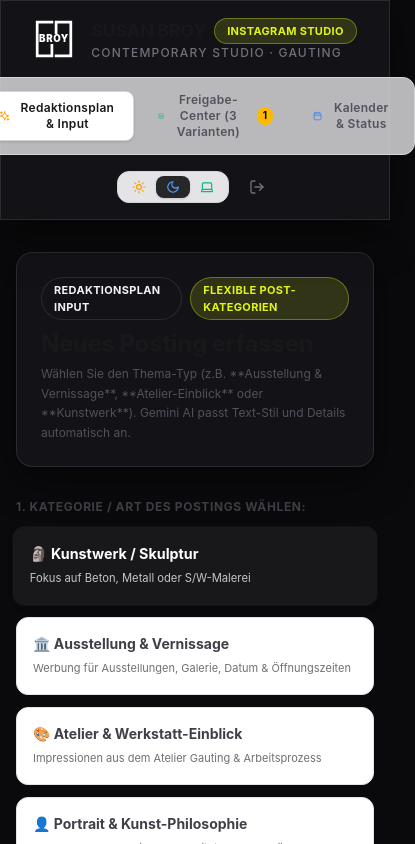
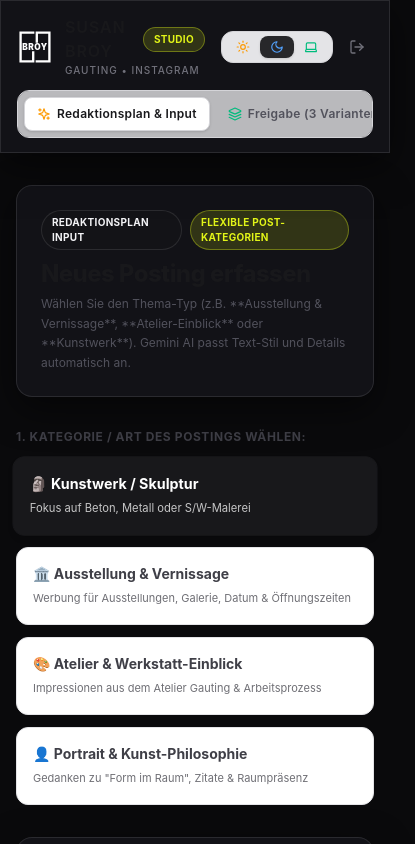
Before and after one commit to martinrausche/susan-broy-studio, a Next.js app: page / in a window 390 px wide. Shown: the top 844 px of the page, 415 px wide, since content can reach past the window. Built offline with nearby package versions, Linux system fonts and the light colour scheme.

Commit message:
Optimize responsive layout, touch targets, and mobile Safari compatibility

```diff
--- a/src/components/Header.jsx
+++ b/src/components/Header.jsx
@@ -7,51 +7,65 @@ export default function Header({ activeTab, setActiveTab, pendingCount, theme, s
   const logoColor = isDark ? '#FFFFFF' : '#000000';
 
   return (
-    <header className="glass-panel sticky top-0 z-50 px-6 py-4 transition-colors">
-      <div className="max-w-7xl mx-auto flex flex-col md:flex-row items-center justify-between gap-4">
+    <header className="glass-panel sticky top-0 z-50 px-4 sm:px-6 py-3.5 transition-colors">
+      <div className="max-w-7xl mx-auto flex flex-col md:flex-row items-center justify-between gap-3">
 
-        {/* Brand Header */}
-        <div className="flex items-center gap-4 cursor-pointer" onClick={() => setActiveTab('input')}>
-          <BroyLogo size={42} color={logoColor} />
-          <div className="flex flex-col">
-            <div className="flex items-center gap-2">
-              <span className="font-heading text-lg font-bold tracking-wider text-zinc-900 dark:text-white">
-                SUSAN BROY
+        {/* Top Mobile Bar: Logo & Actions */}
+        <div className="w-full md:w-auto flex items-center justify-between gap-4">
+          <div className="flex items-center gap-3 cursor-pointer" onClick={() => setActiveTab('input')}>
+            <BroyLogo size={36} color={logoColor} />
+            <div className="flex flex-col">
+              <div className="flex items-center gap-2">
+                <span className="font-heading text-base sm:text-lg font-bold tracking-wider text-zinc-900 dark:text-white">
+                  SUSAN BROY
+                </span>
+                <span className="badge badge-accent text-[9px] px-1.5 py-0.5">Studio</span>
+              </div>
+              <span className="text-[10px] text-zinc-500 dark:text-gray-400 tracking-widest uppercase font-medium">
+                Gauting • Instagram
               </span>
-              <span className="badge badge-accent">Instagram Studio</span>
             </div>
-            <span className="text-xs text-zinc-500 dark:text-gray-400 tracking-widest uppercase font-medium">
-              contemporary studio · Gauting
-            </span>
+          </div>
+
+          {/* Right Mobile Quick Actions */}
+          <div className="flex items-center gap-2 md:hidden">
+            <ThemeToggle theme={theme} setTheme={setTheme} />
+            <a
+              href="/api/auth/logout"
+              className="p-2 text-zinc-500 hover:text-red-500 dark:text-gray-400 dark:hover:text-red-400 transition-colors"
+              title="Abmelden"
+            >
+              <LogOut className="w-4 h-4" />
+            </a>
           </div>
         </div>
 
-        {/* Navigation Tabs */}
-        <nav className="flex items-center gap-2 bg-zinc-200/80 dark:bg-black/50 p-1.5 rounded-xl border border-zinc-300 dark:border-gray-800">
+        {/* Navigation Tabs (Scrollable & Responsive on Mobile) */}
+        <nav className="w-full md:w-auto flex items-center gap-1.5 bg-zinc-200/80 dark:bg-black/50 p-1.5 rounded-xl border border-zinc-300 dark:border-gray-800 overflow-x-auto max-w-full no-scrollbar">
           <button
             onClick={() => setActiveTab('input')}
-            className={`flex items-center gap-2 px-4 py-2 rounded-lg text-xs font-semibold tracking-wide transition-all ${
+            className={`flex items-center gap-1.5 px-3 py-2 rounded-lg text-xs font-semibold whitespace-nowrap tracking-wide transition-all ${
               activeTab === 'input'
                 ? 'bg-white dark:bg-zinc-800 text-zinc-900 dark:text-white shadow-sm border border-zinc-300 dark:border-gray-700'
                 : 'text-zinc-600 hover:text-zinc-900 dark:text-gray-400 dark:hover:text-white'
             }`}
           >
-            <Sparkles className="w-4 h-4 text-amber-500" />
-            Redaktionsplan & Input
+            <Sparkles className="w-3.5 h-3.5 text-amber-500 flex-shrink-0" />
+            <span>Redaktionsplan & Input</span>
           </button>
 
           <button
             onClick={() => setActiveTab('review')}
-            className={`relative flex items-center gap-2 px-4 py-2 rounded-lg text-xs font-semibold tracking-wide transition-all ${
+            className={`relative flex items-center gap-1.5 px-3 py-2 rounded-lg text-xs font-semibold whitespace-nowrap tracking-wide transition-all ${
               activeTab === 'review'
                 ? 'bg-white dark:bg-zinc-800 text-zinc-900 dark:text-white shadow-sm border border-zinc-300 dark:border-gray-700'
                 : 'text-zinc-600 hover:text-zinc-900 dark:text-gray-400 dark:hover:text-white'
             }`}
           >
-            <Layers className="w-4 h-4 text-emerald-500" />
-            Freigabe-Center (3 Varianten)
+            <Layers className="w-3.5 h-3.5 text-emerald-500 flex-shrink-0" />
+            <span>Freigabe (3 Varianten)</span>
             {pendingCount > 0 && (
-              <span className="ml-1 bg-amber-400 text-black text-[10px] font-bold px-1.5 py-0.5 rounded-full">
+              <span className="bg-amber-400 text-black text-[10px] font-bold px-1.5 py-0.5 rounded-full leading-none">
                 {pendingCount}
               </span>
             )}
@@ -59,19 +73,19 @@ export default function Header({ activeTab, setActiveTab, pendingCount, theme, s
 
           <button
             onClick={() => setActiveTab('calendar')}
-            className={`flex items-center gap-2 px-4 py-2 rounded-lg text-xs font-semibold tracking-wide transition-all ${
+            className={`flex items-center gap-1.5 px-3 py-2 rounded-lg text-xs font-semibold whitespace-nowrap tracking-wide transition-all ${
               activeTab === 'calendar'
                 ? 'bg-white dark:bg-zinc-800 text-zinc-900 dark:text-white shadow-sm border border-zinc-300 dark:border-gray-700'
                 : 'text-zinc-600 hover:text-zinc-900 dark:text-gray-400 dark:hover:text-white'
             }`}
           >
-            <Calendar className="w-4 h-4 text-blue-500" />
-            Kalender & Status
+            <Calendar className="w-3.5 h-3.5 text-blue-500 flex-shrink-0" />
+            <span>Kalender & Status</span>
           </button>
         </nav>
 
-        {/* Right Section: Theme Toggle, Instagram Badge & Logout */}
-        <div className="flex items-center gap-3">
+        {/* Desktop Right Section: Theme Toggle & Logout */}
+        <div className="hidden md:flex items-center gap-3">
           <ThemeToggle theme={theme} setTheme={setTheme} />
 
           <div className="hidden lg:flex items-center gap-2 text-xs text-zinc-600 dark:text-gray-400 bg-zinc-200/80 dark:bg-zinc-900/80 px-3 py-1.5 rounded-full border border-zinc-300 dark:border-gray-800">
--- a/src/styles/theme.css
+++ b/src/styles/theme.css
@@ -58,16 +58,11 @@ body {
   -webkit-font-smoothing: antialiased;
   min-height: 100vh;
   transition: background-color 0.3s ease, color 0.3s ease;
+  overflow-x: hidden;
 }
 
 h1, h2, h3, h4, h5, h6, p, span, button, input, textarea, select {
   font-family: 'Montserrat', 'Inter', sans-serif !important;
-}
-
-.font-heading {
-  font-family: 'Montserrat', 'Inter', sans-serif !important;
-  font-weight: 800;
-  letter-spacing: -0.02em;
 }
 
 /* Glassmorphism & Gallery Panels */
@@ -85,11 +80,12 @@ h1, h2, h3, h4, h5, h6, p, span, button, input, textarea, select {
   border: 1px solid rgba(255, 255, 255, 0.1);
 }
 
-/* Inputs & Form Controls for Light and Dark Modes */
+/* Inputs & Form Controls */
 .input-studio {
   background-color: var(--input-bg) !important;
   color: var(--input-text) !important;
   border: 1px solid var(--input-border) !important;
+  font-size: 14px !important; /* Prevents auto-zoom on iOS Safari */
   transition: border-color 0.2s ease, box-shadow 0.2s ease, background-color 0.3s ease;
 }
 
@@ -104,11 +100,13 @@ h1, h2, h3, h4, h5, h6, p, span, button, input, textarea, select {
   box-shadow: 0 0 0 2px rgba(226, 245, 24, 0.2) !important;
 }
 
-/* Smartphone Container Frame */
+/* Smartphone Container Frame (Fluid for Mobile Viewports) */
 .phone-frame {
   width: 340px;
+  max-width: calc(100vw - 32px);
   height: 660px;
-  border-radius: 40px;
+  max-height: calc(100vh - 140px);
+  border-radius: 36px;
   background: #000000;
   border: 8px solid #282830;
   box-shadow: 0 25px 50px -12px rgba(0, 0, 0, 0.25), 0 0 0 1px rgba(0, 0, 0, 0.1);
@@ -123,11 +121,11 @@ h1, h2, h3, h4, h5, h6, p, span, button, input, textarea, select {
 }
 
 .phone-notch {
-  width: 120px;
-  height: 24px;
+  width: 110px;
+  height: 22px;
   background: #282830;
-  border-bottom-left-radius: 14px;
-  border-bottom-right-radius: 14px;
+  border-bottom-left-radius: 12px;
+  border-bottom-right-radius: 12px;
   position: absolute;
   top: 0;
   left: 50%;
@@ -139,10 +137,10 @@ h1, h2, h3, h4, h5, h6, p, span, button, input, textarea, select {
 .badge {
   display: inline-flex;
   align-items: center;
-  gap: 6px;
-  padding: 4px 12px;
+  gap: 5px;
+  padding: 4px 10px;
   border-radius: 9999px;
-  font-size: 11px;
+  font-size: 10px;
   font-weight: 700;
   letter-spacing: 0.03em;
   text-transform: uppercase;
@@ -190,6 +188,7 @@ h1, h2, h3, h4, h5, h6, p, span, button, input, textarea, select {
   gap: 8px;
   transition: all 0.2s ease;
   font-size: 13px;
+  touch-action: manipulation;
 }
 
 .btn-secondary {
@@ -205,6 +204,7 @@ h1, h2, h3, h4, h5, h6, p, span, button, input, textarea, select {
   gap: 8px;
   transition: all 0.2s ease;
   font-size: 13px;
+  touch-action: manipulation;
 }
 
 .btn-secondary:hover {
@@ -225,6 +225,7 @@ h1, h2, h3, h4, h5, h6, p, span, button, input, textarea, select {
   gap: 8px;
   transition: all 0.2s ease;
   font-size: 13px;
+  touch-action: manipulation;
 }
 
 .btn-accent:hover {
@@ -242,3 +243,12 @@ h1, h2, h3, h4, h5, h6, p, span, button, input, textarea, select {
   background: #EEFF33;
   box-shadow: 0 0 25px rgba(226, 245, 24, 0.45);
 }
+
+/* Utility to hide scrollbar on mobile nav */
+.no-scrollbar::-webkit-scrollbar {
+  display: none;
+}
+.no-scrollbar {
+  -ms-overflow-style: none;
+  scrollbar-width: none;
+}
```
